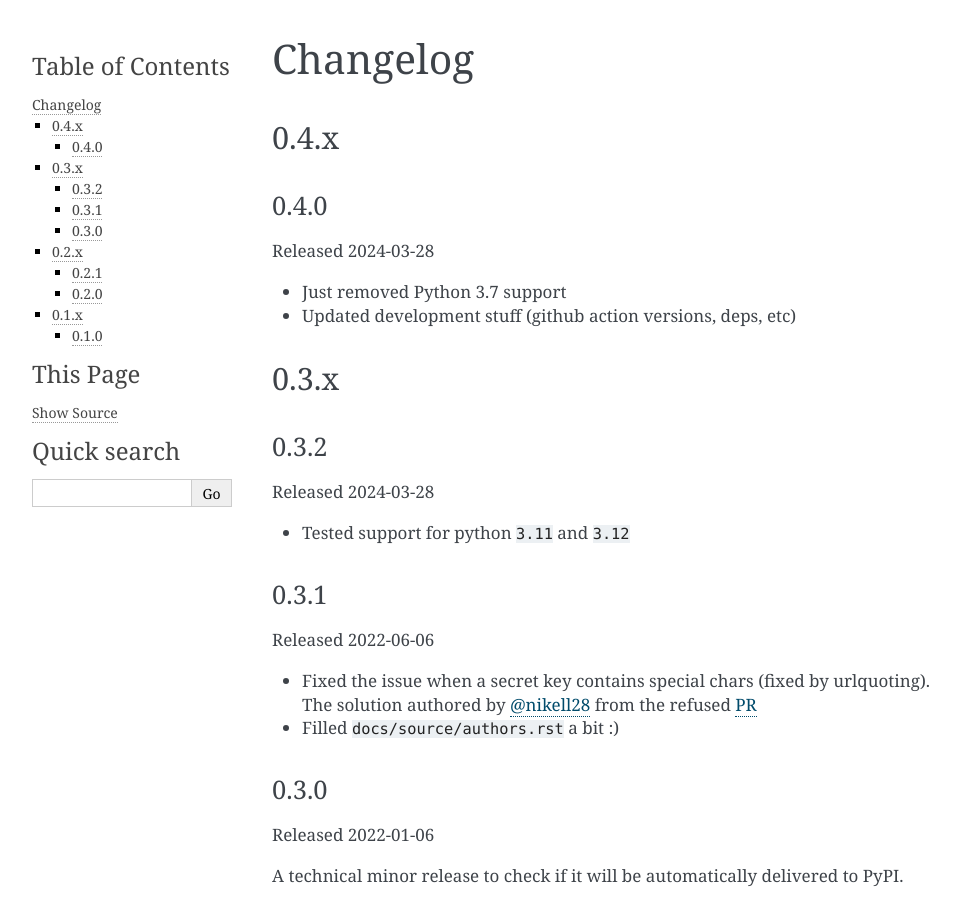
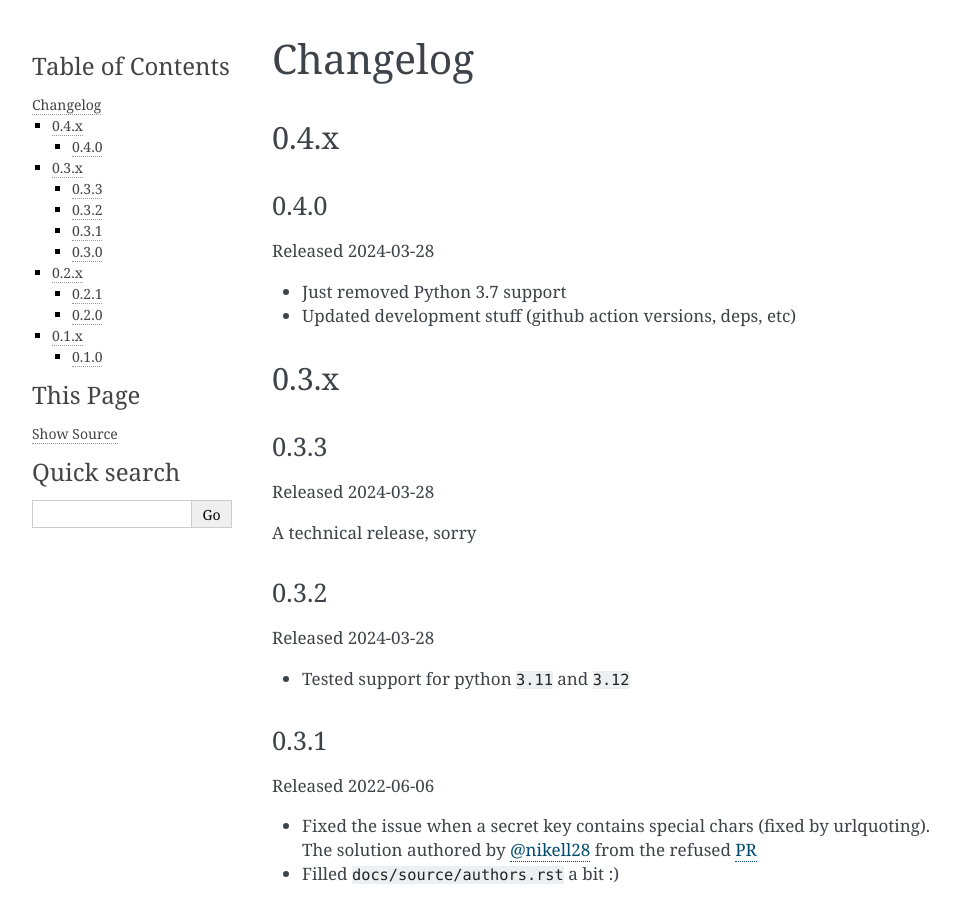
Before and after one commit to marazmiki/s3-parse-url, a Sphinx documentation site: the page built from docs/source/changelog.rst, in a window 1280 px wide and 900 px high. Shown: the whole window, without its empty margins (148-1108 px from the left). Built offline with Sphinx 7.4.7, drawn with Linux system fonts in a browser that asks for light colours.

Commit message:
A technical release

```diff
--- a/docs/source/changelog.rst
+++ b/docs/source/changelog.rst
@@ -16,6 +16,12 @@ Released 2024-03-28
 0.3.x
 =====
 
+0.3.3
+-----
+
+Released 2024-03-28
+
+A technical release, sorry
 
 0.3.2
 -----
```
Also changed, not shown: 1 other file.
